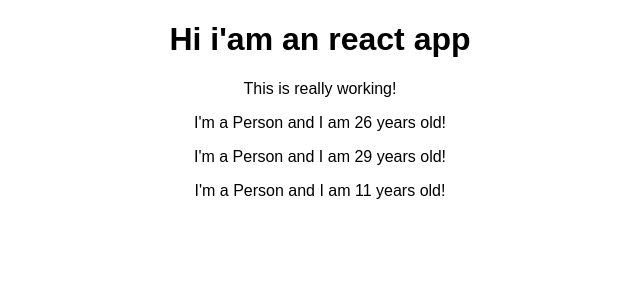
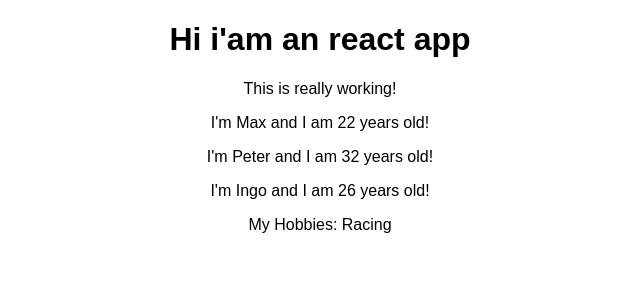
Before and after one commit to MarcusBergner/react-complete-guide, a React (Create React App) app: page / in a window 1280 px wide. Shown: the top 300 px of the page, without its empty margins (320-960 px from the left). Built offline with nearby package versions, Linux system fonts and the light colour scheme.

Commit message:
37/Understanding "children" Prop

```diff
--- a/src/App.js
+++ b/src/App.js
@@ -8,11 +8,10 @@
        <h1>Hi i'am an react app</h1>
        <p>This is really working!</p>
        <Person name="Max" age="22"/>
-       <Person />
-       <Person />
+       <Person name="Peter" age="32" />
+       <Person name="Ingo" age="26">My Hobbies: Racing</Person>
       </div>
     );
   }
 }
-
 export default App;
--- a/src/Person/Person.js
+++ b/src/Person/Person.js
@@ -2,8 +2,14 @@
 
 // function name should be begin with lowercase
 // AroowFunction: es6 equivalennt to function(){}
-const person = () =>{
-    return <p>I'm a Person and I am {Math.floor(Math.random() * 30)} years old!</p>
+const person = (props) =>{
+    // return <p>I'm a Person and I am {Math.floor(Math.random() * 30)} years old!</p>
+    return (<div>
+
+    <p>I'm {props.name}  and I am {props.age}  years old!</p>
+    <p>{props.children}</p>
+    </div>
+    )
 };
 
 export default person;
```
